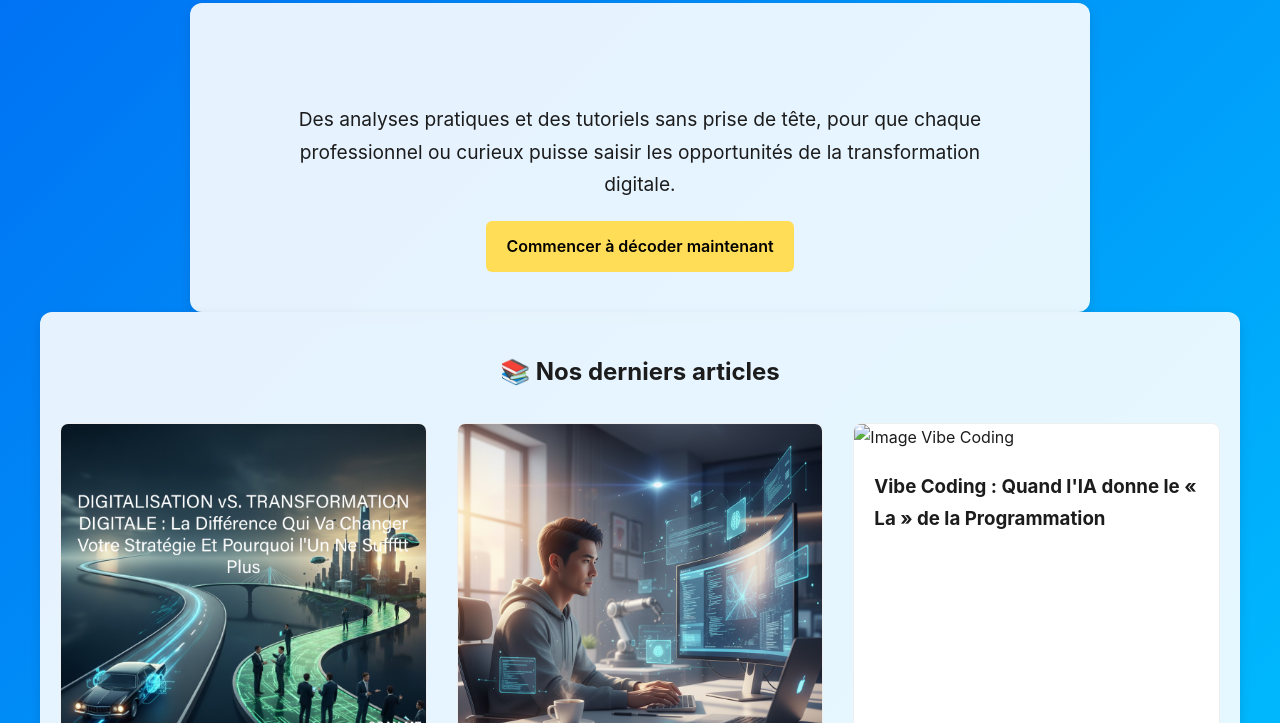
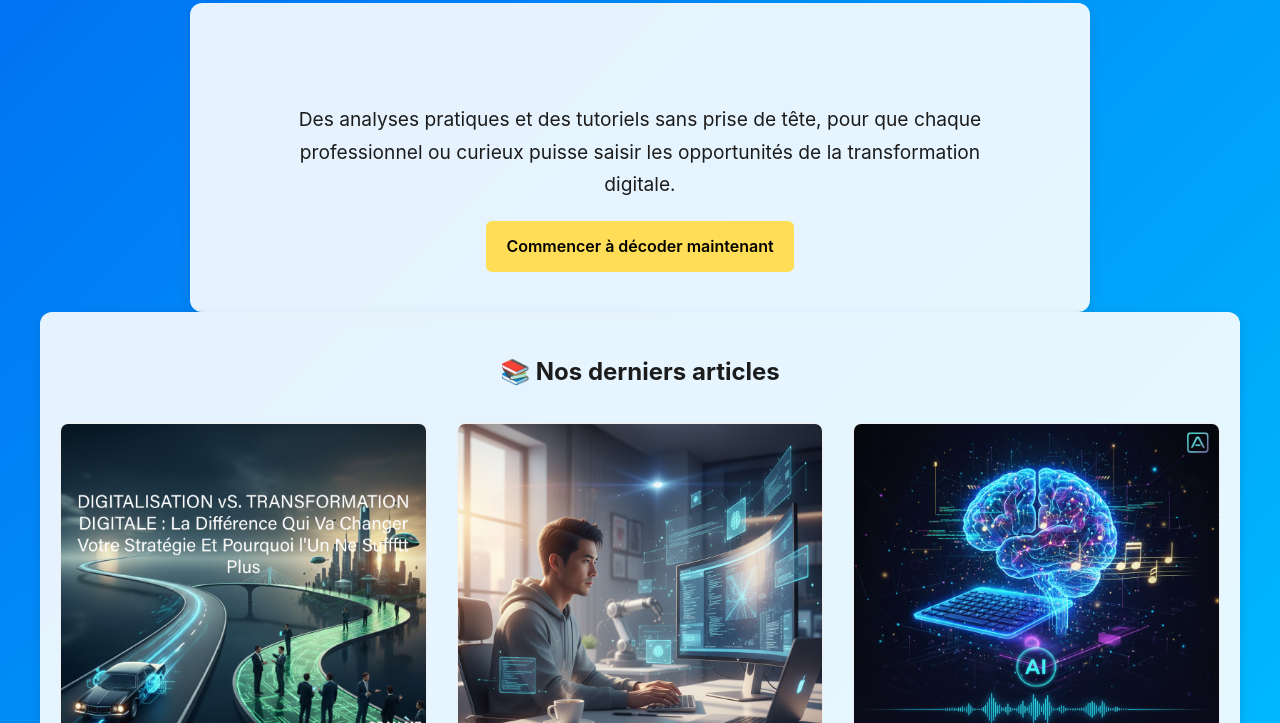
Before and after one commit to Mafouz123/Decoder_le_digital, a plain HTML site: page index.html in a window 1280 px wide. Shown: the part 77-800 px from the top of the page. Drawn offline with Linux system fonts and the light colour scheme.

Commit message:
Update index.html

```diff
--- a/index.html
+++ b/index.html
@@ -261,7 +261,7 @@
 
         <!-- ✅ Nouvel article ajouté -->
         <article class="article-card">
-          <img src="./img/vibe-coding-intro.jpg" alt="Image Vibe Coding" class="article-card-img" />
+          <img src="./vibeCodeIntroduction.JPG" alt="Image Vibe Coding" class="article-card-img" />
           <div class="article-card-content">
             <h3>
               <a href="article-3.html" style="text-decoration: none; color: var(--clr-text);">
```
